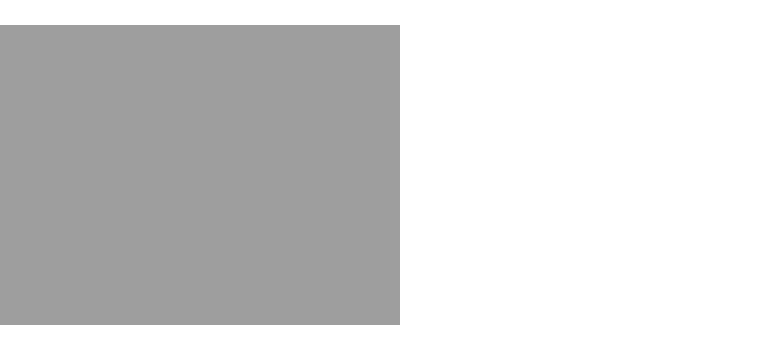
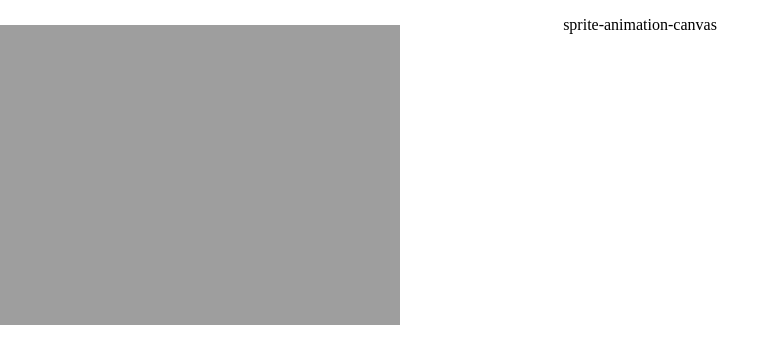
Before and after one commit to YuChungWang/sprite-animation-canvas, a plain HTML site: page index.html in a window 1280 px wide. Shown: the top 364 px of the page, without its empty margins (0-780 px from the left). Drawn offline with Linux system fonts and the light colour scheme.

Commit message:
add title

```diff
--- a/index.css
+++ b/index.css
@@ -1,3 +1,7 @@
+.title {
+  text-align: center;
+}
+
 .sprite {
   position: absolute;
   top: 0;
--- a/index.html
+++ b/index.html
@@ -8,7 +8,9 @@
   <link rel=stylesheet type="text/css" href="index.css">
 </head>
 <body>
-  <div></div>
+  <div class="title">
+    <p>sprite-animation-canvas</p>
+  </div>
   <canvas id="canvas" class="sprite"></canvas>
 
   <script src="animation.js"></script>
```
